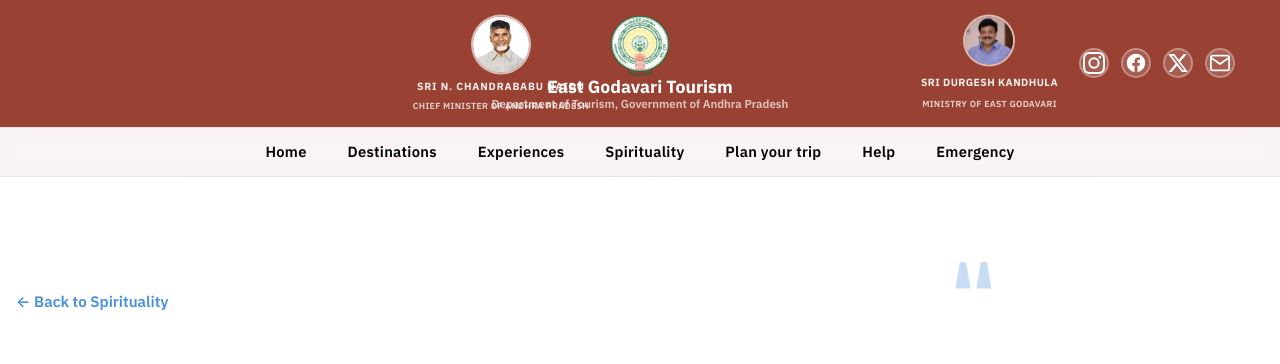
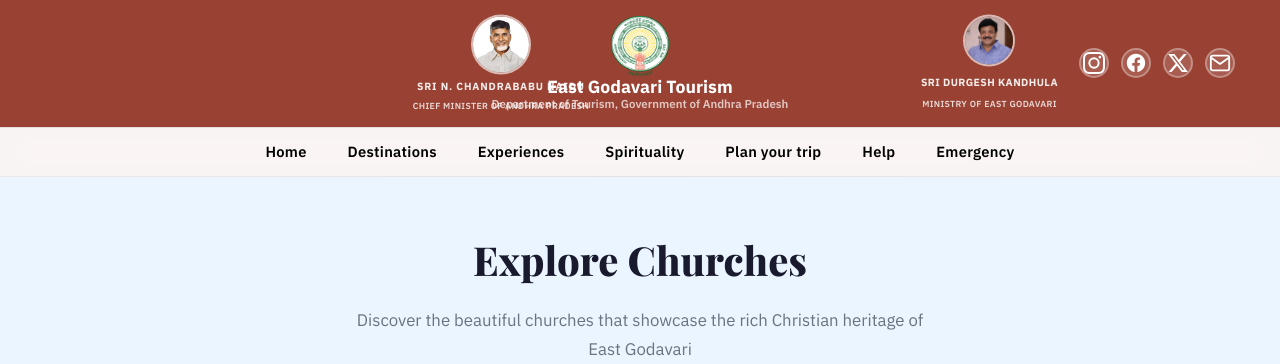
Before and after one commit to chinna632007/tourism, a React (Create React App) app: page /spirituality/churches in a window 1280 px wide. Shown: the top 364 px of the page. Built offline with nearby package versions, Linux system fonts and the light colour scheme; a web font is replaced by a local one.

Commit message:
remove space

```diff
--- a/src/pages/Churches.js
+++ b/src/pages/Churches.js
@@ -37,30 +37,7 @@
       </Helmet>
 
       {/* Hero Section */}
-      <section className="spirituality-hero churches-hero">
-        <div className="spirituality-hero-bg"></div>
-        <div className="spirituality-hero-overlay"></div>
-        <div className="container">
-          <div className="spirituality-hero-content">
-            <div className="spirituality-hero-badge fade-in">
-              <span>⛪</span> Churches
-            </div>
-            <h1 className="fade-in">
-              Havens of <span className="hero-highlight" style={{ background: 'linear-gradient(135deg, #4A90D9, #7BB3E0)', WebkitBackgroundClip: 'text', WebkitTextFillColor: 'transparent', backgroundClip: 'text' }}>Peace & Grace</span>
-            </h1>
-            <div className="spirituality-quote fade-in">
-              <div className="quote-mark quote-mark-top" style={{ color: '#4A90D9', opacity: 0.3 }}>"</div>
-              <p className="quote-text">
-                Discover the beautifull churches of East Godavari, where stunning architecture and peaceful sanctuaries offer solace to the soul. A testament to the region's rich Christian heritage.
-              </p>
-              <div className="quote-mark quote-mark-bottom" style={{ color: '#4A90D9', opacity: 0.3 }}>"</div>
-            </div>
-            <Link to="/spirituality" className="spirituality-back-link fade-in" style={{ color: '#4A90D9' }}>
-              ← Back to Spirituality
-            </Link>
-          </div>
-        </div>
-      </section>
+
 
       {/* Cards Section */}
       <section className="spirituality-items-section" style={{ background: '#EBF5FF' }}>
--- a/src/pages/Masjids.js
+++ b/src/pages/Masjids.js
@@ -37,30 +37,7 @@
       </Helmet>
 
       {/* Hero Section */}
-      <section className="spirituality-hero masjids-hero">
-        <div className="spirituality-hero-bg"></div>
-        <div className="spirituality-hero-overlay"></div>
-        <div className="container">
-          <div className="spirituality-hero-content">
-            <div className="spirituality-hero-badge fade-in">
-              <span>🕌</span> Masjids
-            </div>
-            <h1 className="fade-in">
-              Tranquil <span className="hero-highlight" style={{ background: 'linear-gradient(135deg, #2E8B57, #66BB6A)', WebkitBackgroundClip: 'text', WebkitTextFillColor: 'transparent', backgroundClip: 'text' }}>Abodes of Prayer</span>
-            </h1>
-            <div className="spirituality-quote fade-in">
-              <div className="quote-mark quote-mark-top" style={{ color: '#ca5a0a', opacity: 0.3 }}>"</div>
-              <p className="quote-text">
-                Experience the peaceful ambiance of East Godavari\'s mosques, where Islamic architecture and spiritual devotion create an atmosphere of serenity and reflection.
-              </p>
-              <div className="quote-mark quote-mark-bottom" style={{ color: '#ca5a0a', opacity: 0.3 }}>"</div>
-            </div>
-            <Link to="/spirituality" className="spirituality-back-link fade-in" style={{ color: '#ca5a0a' }}>
-              ← Back to Spirituality
-            </Link>
-          </div>
-        </div>
-      </section>
+
 
       {/* Cards Section */}
       <section className="spirituality-items-section" style={{ background: '#F0FFF4' }}>
--- a/src/pages/Temples.js
+++ b/src/pages/Temples.js
@@ -47,30 +47,7 @@
       </Helmet>
 
       {/* Hero Section */}
-      <section className="spirituality-hero temples-hero">
-        <div className="spirituality-hero-bg"></div>
-        <div className="spirituality-hero-overlay"></div>
-        <div className="container">
-          <div className="spirituality-hero-content">
-            <div className="spirituality-hero-badge fade-in">
-              <span>🛕</span> Temples
-            </div>
-            <h1 className="fade-in">
-              Sacred <span className="hero-highlight" style={{ background: 'linear-gradient(135deg, #FF6B35, #FFB347)', WebkitBackgroundClip: 'text', WebkitTextFillColor: 'transparent', backgroundClip: 'text' }}>Temples</span>
-            </h1>
-            <div className="spirituality-quote fade-in">
-              <div className="quote-mark quote-mark-top" style={{ color: '#FF6B35', opacity: 0.3 }}>"</div>
-              <p className="quote-text">
-                Explore the ancient temples of East Godavari, where centuries-old architecture meets spiritual serenity. From riverside shrines to hilltop sanctums, each temple tells a story of faith and devotion.
-              </p>
-              <div className="quote-mark quote-mark-bottom" style={{ color: '#FF6B35', opacity: 0.3 }}>"</div>
-            </div>
-            <Link to="/spirituality" className="spirituality-back-link fade-in" style={{ color: '#FF6B35' }}>
-              ← Back to Spirituality
-            </Link>
-          </div>
-        </div>
-      </section>
+
 
       {/* Cards Section - Matching Experiences Page Style */}
       <section className="spirituality-items-section" style={{ background: '#FFF5EB' }}>
```
